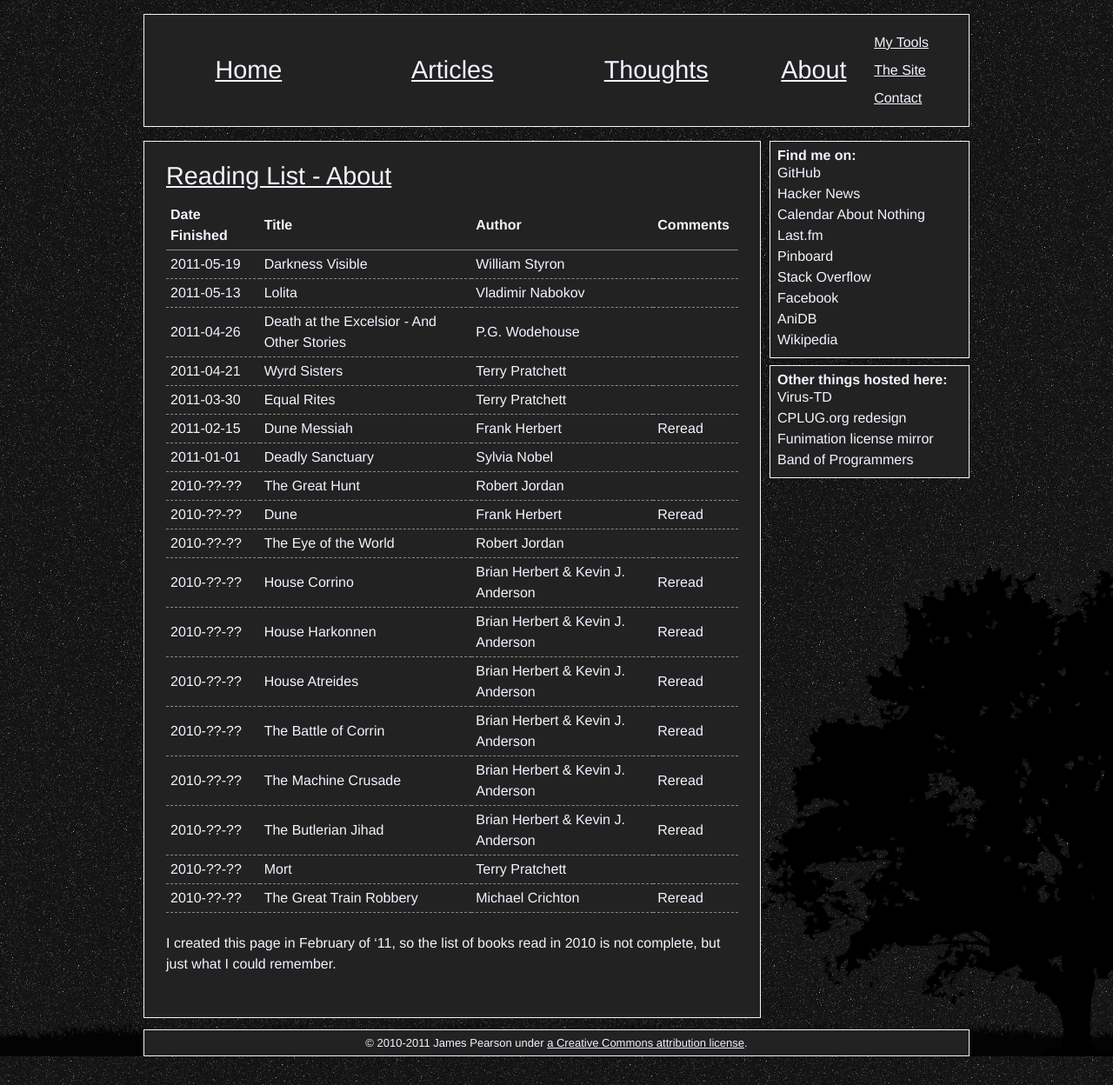
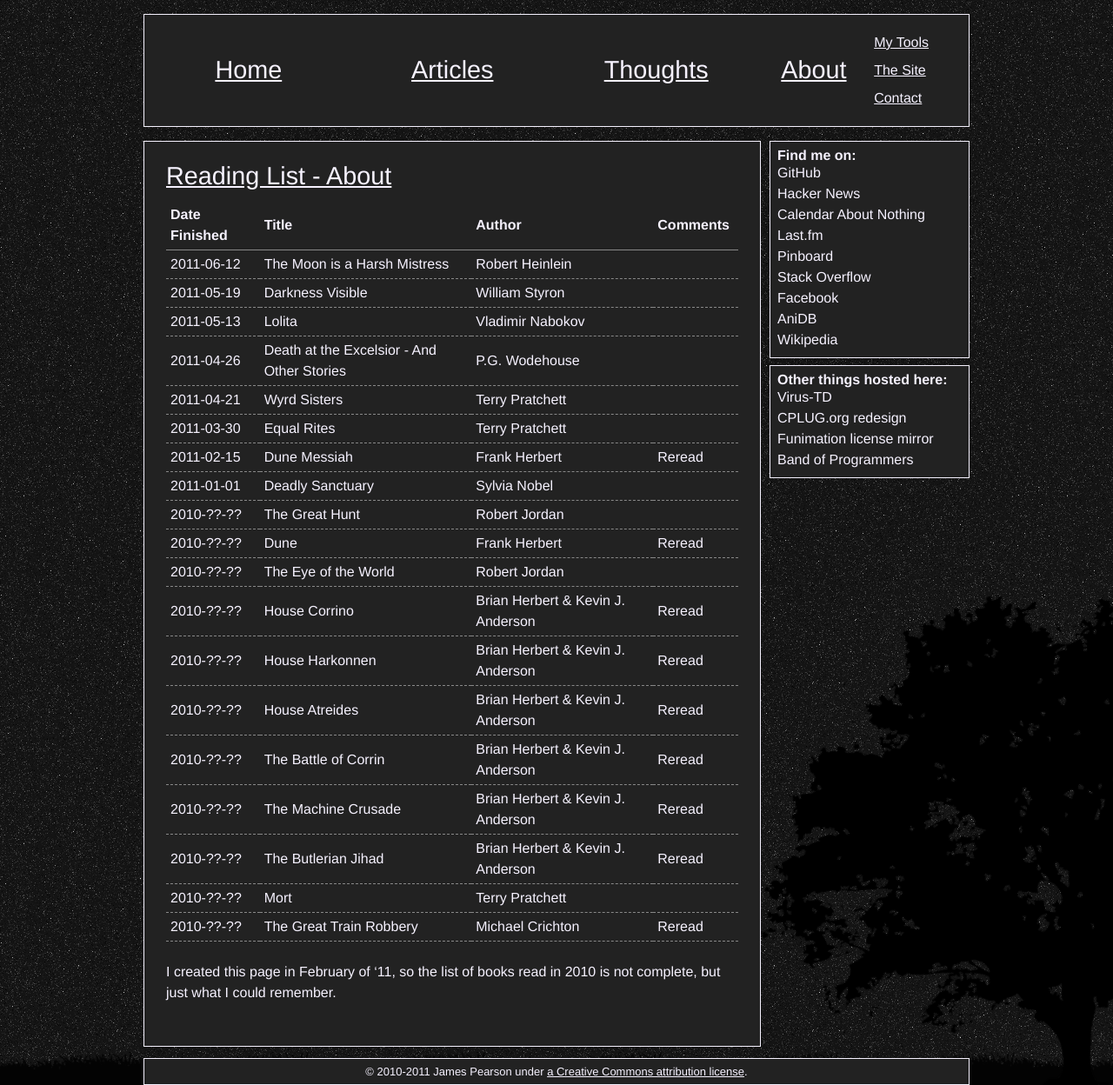
Before and after one commit to xiongchiamiov/xiongchiamiov.github.com, a Jekyll site: the page built from about/reading-list.md, in a window 1280 px wide. Shown: the whole page at 87% size. Built offline with Jekyll 4.4.1, drawn with Linux system fonts in a browser that asks for light colours; Markdown is read by kramdown in place of the engine named in the settings; comment, search, counter and statistics services are not loaded.

Commit message:
update reading list

```diff
--- a/about/reading-list.md
+++ b/about/reading-list.md
@@ -5,6 +5,7 @@ title: Reading List - About
 
 Date Finished | Title                       | Author                            | Comments
 ------------- | --------------------------- | --------------------------------- | --------
+  2011-06-12  | The Moon is a Harsh Mistress| Robert Heinlein                   |
   2011-05-19  | Darkness Visible            | William Styron                    |
   2011-05-13  | Lolita                      | Vladimir Nabokov                  |
   2011-04-26  | Death at the Excelsior - And Other Stories | P.G. Wodehouse     |
```
